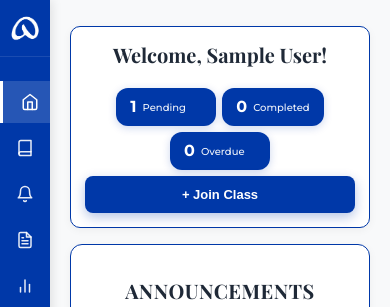
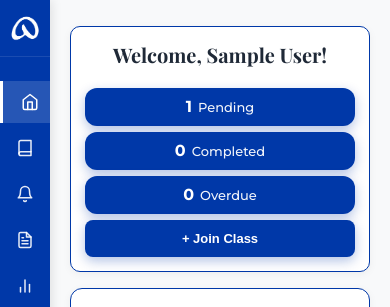
Before and after one commit to roncristianm/WebEng-Final-Project, a React (Vite) app: page /dashboard in a window 390 px wide. Shown: the top 307 px of the page. Built offline with nearby package versions, Linux system fonts and the light colour scheme; no server answers; the database is empty; sample sign-in values are in the browser's storage.

Commit message:
#21-stud-teach-dashboard
- fixed the responsiveness issue

```diff
--- a/src/styles/Dashboard.css
+++ b/src/styles/Dashboard.css
@@ -59,13 +59,13 @@
   background: #0038A8;
   color: white;
   border-radius: 12px;
-  padding: 12px 32px;
-  display: flex;
-  align-items: center;
+  padding: 16px 24px;
+  display: flex;
+  align-items: center;
+  justify-content: center;
   gap: 12px;
-  min-width: 155px;
-  box-shadow: 0 2px 8px rgba(0, 56, 168, 0.2);
-  height: 50px;
+  box-shadow: 0 4px 12px rgba(0, 56, 168, 0.3);
+  transition: all 0.3s ease;
 }
 
 .status-number {
@@ -79,6 +79,7 @@
   font-weight: 500;
   opacity: 0.95;
   white-space: nowrap;
+  text-align: center;
 }
 
 .join-class-btn {
@@ -629,8 +630,6 @@
 
   .status-card {
     padding: 10px 24px;
-    min-width: 130px;
-    height: 44px;
     gap: 10px;
   }
 
@@ -639,7 +638,8 @@
   }
 
   .status-label {
-    font-size: 13px;
+    font-size: 15px;
+    font-weight: 500;
   }
 
   .grid-card {
@@ -754,14 +754,14 @@
 
   .header-status-cards {
     width: 100%;
-    justify-content: center;
+    flex-direction: column;
     gap: 10px;
   }
 
   .status-card {
-    padding: 10px 20px;
-    min-width: 120px;
-    height: 42px;
+    padding: 14px 20px;
+    width: 100%;
+    max-width: 300px;
     gap: 8px;
   }
 
@@ -770,7 +770,8 @@
   }
 
   .status-label {
-    font-size: 12px;
+    font-size: 15px;
+    font-weight: 500;
   }
 
   .join-class-btn {
@@ -952,13 +953,14 @@
   }
 
   .header-status-cards {
+    flex-direction: column;
     gap: 8px;
   }
 
   .status-card {
-    padding: 8px 16px;
-    min-width: 110px;
-    height: 40px;
+    padding: 12px 16px;
+    width: 100%;
+    max-width: 300px;
     gap: 6px;
   }
 
@@ -967,7 +969,8 @@
   }
 
   .status-label {
-    font-size: 11px;
+    font-size: 14px;
+    font-weight: 500;
   }
 
   .greeting-subtitle {
@@ -1121,14 +1124,14 @@
   }
 
   .header-status-cards {
+    flex-direction: column;
     gap: 6px;
-    flex-wrap: wrap;
   }
 
   .status-card {
-    padding: 8px 14px;
-    min-width: 100px;
-    height: 38px;
+    padding: 11px 14px;
+    width: 100%;
+    max-width: 300px;
     gap: 6px;
   }
 
@@ -1137,7 +1140,8 @@
   }
 
   .status-label {
-    font-size: 10px;
+    font-size: 13px;
+    font-weight: 500;
   }
 
   .greeting-subtitle {
```
